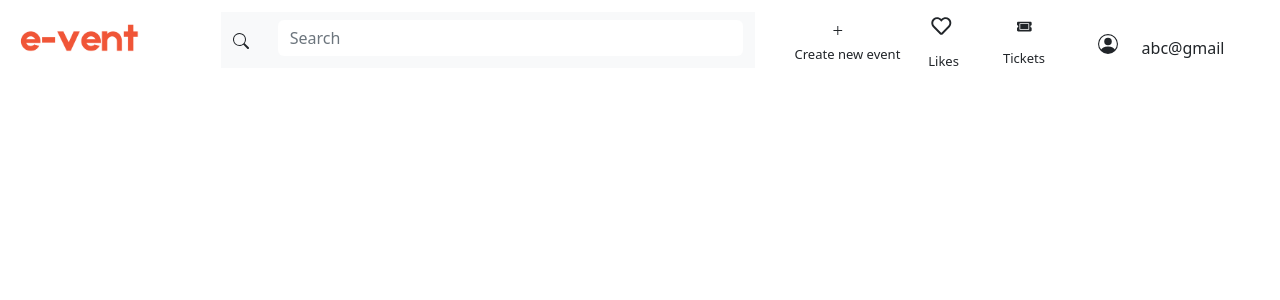
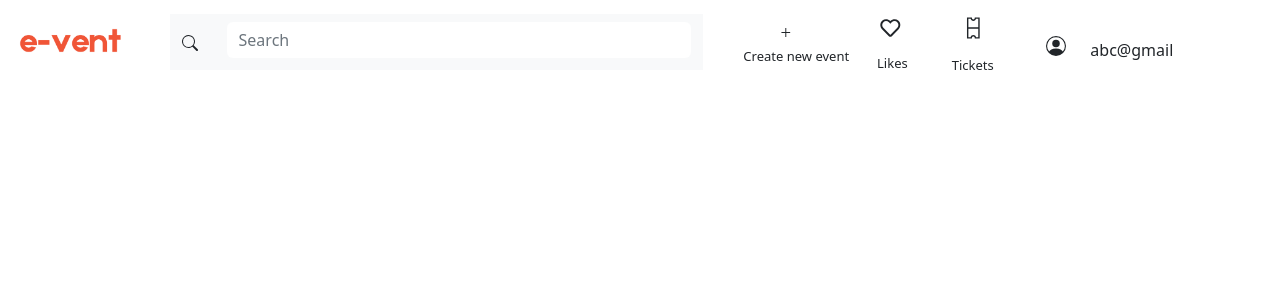
Before and after one commit to Prnvi/event-frontend, a React (Create React App) app: page / in a window 1280 px wide. Shown: the top 300 px of the page. Built offline with nearby package versions, Linux system fonts and the light colour scheme; the HTML template or start-up script is replaced by a standard one.

Commit message:
ticket icon

```diff
--- a/src/Components/NavBar.jsx
+++ b/src/Components/NavBar.jsx
@@ -4,23 +4,24 @@ import { Link } from 'react-router-dom';
 import './Style.css'
 import { FaAirbnb } from "react-icons/fa";
 import { Component } from 'react';
-import { FaTicketAlt, FaRegHeart } from 'react-icons/fa';
+import { FaTicketAlt, FaRegHeart ,} from 'react-icons/fa';
 import { BsSearch } from "react-icons/bs";
 import {BsPersonCircle} from "react-icons/bs"
 import {AiOutlinePlus} from 'react-icons/ai'
+import {TfiTicket} from 'react-icons/tfi'
 
 
  function NavBar() {
   return (
 
-    <div class="containerNavBar" >
+    <div className="containerNavBar" >
 
       <nav className="navbar navbar-expand-lg navbar-light sticky container-xxl flex-wrap flex-lg-nowrap ">
 
           {/* <button className="navbar-toggler " type="button" data-toggle="collapse" data-target="#navbarTogglerDemo03" aria-controls="navbarTogglerDemo03" aria-expanded="false" aria-label="Toggle navigation"> */}
           {/* <span className="navbar-toggler-icon"></span> */}
           {/* </button> */}
-        <div className="col-2">
+          <div className=" e-logo">
               <Link  to="/" >
               <img src={Logo} alt="logo" class="img-fluid object-fit-cover  rounded  ms-3 my-1 logoimg"  />
 
@@ -35,56 +36,23 @@ import {AiOutlinePlus} from 'react-icons/ai'
                   <input class="form-control col-10 my-2 ms-0 me-2 searchbar" type="search" placeholder="Search" aria-label="Search"></input>
               </div>
           </div>
-
-              <div>
-
-    </div>
             <div className='col-2 d-flex row ms-2 justify-content-center plusdiv '>
                 <div className='row me-2 e-plus fs-4 my-2'><AiOutlinePlus/></div>
                 <div className="row mx-2 neweve">Create new event</div>
             </div>
-
-
             <div className='col-1 d-flex row '>
                 <div className='row fs-5 my-2 heart'><FaRegHeart /> </div>
                 <div className="row ms-3 mt-2 like">Likes</div>
             </div>
             <div className='col-1 d-flex row'>
-            <div className='row my-2 e-plus   fs-5'><FaTicketAlt className='w-10'/></div>
-            <div className="row  ticket mt-2 ms-2">Tickets</div>
+                <div className='row mt-2 ticket-icon   fs-4'><TfiTicket className='w-10'/></div>
+                <div className="row  ticket mt-3 ms-2">Tickets</div>
             </div>
             <div className="d-flex row m-2">
                 <div className='col fs-5  mt-2 '><BsPersonCircle/></div>
                 <div className='col  mt-3 fs-8 '>abc@gmail</div>
             </div>
-
-       {/* <ul class="navbar-nav ms-auto mt-2 mt-lg-0">
-       {/* <li>
-           <input class="form-control  m-2 pr-5" type="search" placeholder="Search" aria-label="Search"></input>
-         </li> */}
-
-         {/* <li class="nav-item active flex">
-           <Link class="col-nav-link m-2  e-plus"  to="/">+</Link>
-           <p class="col e-plus-font"> Create an event</p>
-         </li>
-         <li class="nav-item">
-           <Link class="nav-link width=auto m-2"  to="/profile">Profile</Link>
-         </li>
-         <li class="nav-item">
-           <Link class="nav-link width=auto m-2"  to="/groups">Groups</Link>
-         </li>
-         <li>
-         <Link class="nav-link width=auto "  to="/loginsignup">
-         <button type="button" class="btn  me-2 ">Log In</button></Link>
-         </li>
-         <li>
-         <Link class="nav-link width=auto "  to="/loginsignup">
-         <button type="button" class="btn me-3">Sign Up</button></Link>
-         </li>
-       </ul>  */}
-
       </nav>
-
    </div>
 
 
--- a/src/Components/Style.css
+++ b/src/Components/Style.css
@@ -1,6 +1,6 @@
 
 .logoimg{
-    width: 60% !important;
+    width: 68% !important;
 
 }
 .plusdiv{
@@ -8,7 +8,6 @@
 }
 .plusdiv :hover{
     background-color: rgba(255, 255, 255, 0.55) !important ;
-
 }
 .e-plus{
     /* font-size: 30px !important; */
@@ -16,9 +15,7 @@
     justify-content: center !important;
     /* width: 10px !important; */
     font-size: 13px !important;
-
 }
-
 .searchbar{
     border: none !important;
 }
@@ -27,11 +24,15 @@
     font-size: 13px !important;
     width: fit-content;
 }
-
 .like{
     font-size: 13px !important;
 }
-
 .ticket{
     font-size: 13px !important;
 }
+.e-logo{
+    width: 12.6666% !important;
+}
+.ticket-icon{
+
+}
```
Lines whose indentation alone changed are shown as unchanged.
